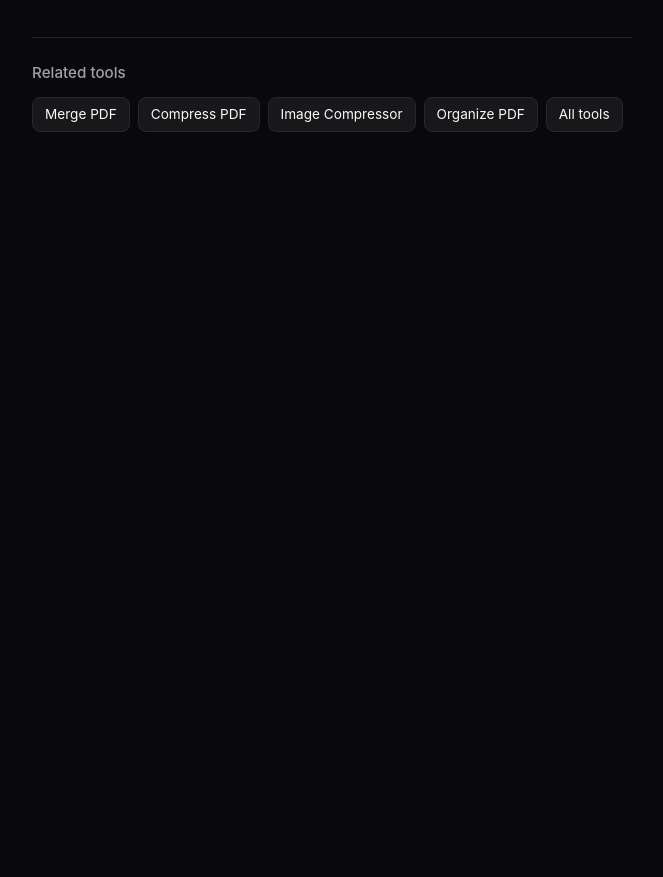
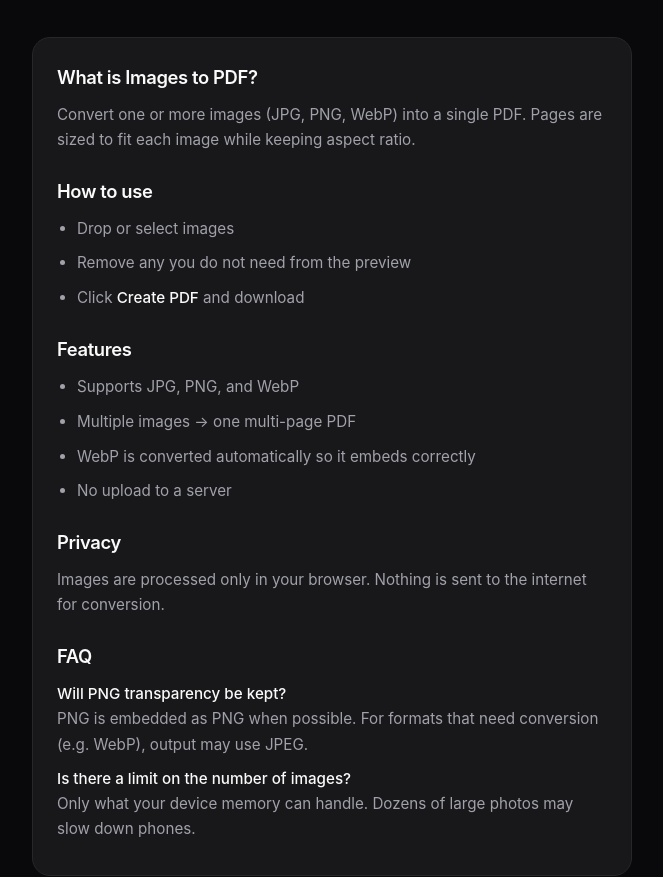
Before and after one commit to mikka228/online-tools, a plain HTML site: page jpg-to-pdf.html in a window 1280 px wide. Shown: the part 544-1421 px from the top of the page, without its empty margins (308-971 px from the left). Before the commit the page ends 800 px from the top, so only its background shows below. Drawn offline with nearby package versions, Linux system fonts and the light colour scheme.

Commit message:
Add SEO content block (what/how/FAQ) to jpg-to-pdf.html

```diff
--- a/jpg-to-pdf.html
+++ b/jpg-to-pdf.html
@@ -169,6 +169,30 @@
       color: var(--accent-hover);
     }
 
+
+    .content-block {
+      margin-top: 2.5rem;
+      padding: 1.5rem;
+      background: var(--card);
+      border: 1px solid var(--border);
+      border-radius: 18px;
+      line-height: 1.65;
+    }
+    .content-block h2 {
+      font-size: 1.15rem;
+      font-weight: 600;
+      margin: 1.5rem 0 0.6rem;
+      letter-spacing: -0.02em;
+    }
+    .content-block h2:first-child { margin-top: 0; }
+    .content-block p, .content-block li {
+      color: var(--muted);
+      font-size: 0.95rem;
+      margin-bottom: 0.6rem;
+    }
+    .content-block ul { padding-left: 1.25rem; margin-bottom: 0.75rem; }
+    .content-block strong { color: var(--text); font-weight: 500; }
+
   </style>
 </head>
 <body>
@@ -189,6 +213,34 @@
 
       <button class="btn" id="convertBtn" disabled>Create PDF</button>
       <p class="info" id="info"></p>
+    </div>
+
+
+    <div class="content-block">
+      <h2>What is Images to PDF?</h2>
+      <p>Convert one or more images (JPG, PNG, WebP) into a single PDF. Pages are sized to fit each image while keeping aspect ratio.</p>
+
+      <h2>How to use</h2>
+      <ul>
+        <li>Drop or select images</li>
+        <li>Remove any you do not need from the preview</li>
+        <li>Click <strong>Create PDF</strong> and download</li>
+      </ul>
+
+      <h2>Features</h2>
+      <ul>
+        <li>Supports JPG, PNG, and WebP</li>
+        <li>Multiple images → one multi-page PDF</li>
+        <li>WebP is converted automatically so it embeds correctly</li>
+        <li>No upload to a server</li>
+      </ul>
+
+      <h2>Privacy</h2>
+      <p>Images are processed only in your browser. Nothing is sent to the internet for conversion.</p>
+
+      <h2>FAQ</h2>
+      <p><strong>Will PNG transparency be kept?</strong><br>PNG is embedded as PNG when possible. For formats that need conversion (e.g. WebP), output may use JPEG.</p>
+      <p><strong>Is there a limit on the number of images?</strong><br>Only what your device memory can handle. Dozens of large photos may slow down phones.</p>
     </div>
 
     <div class="related">
```
